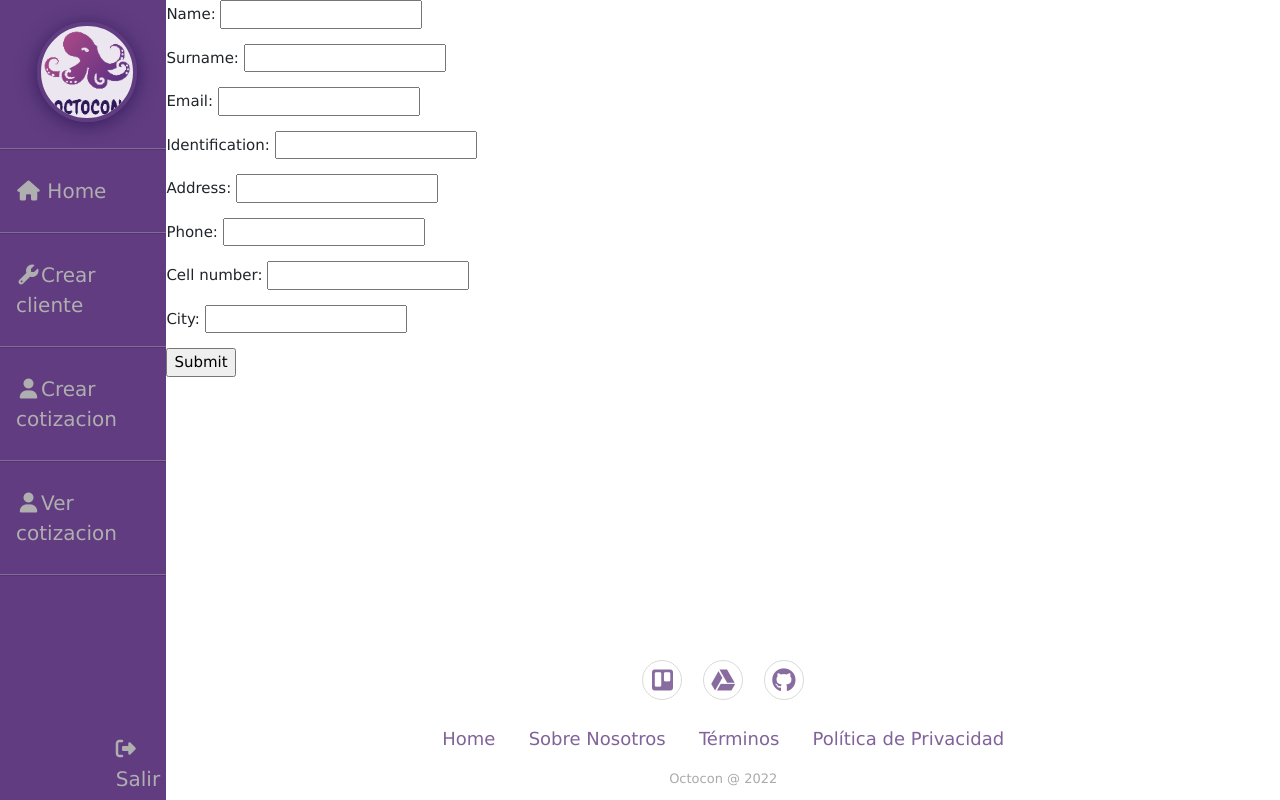
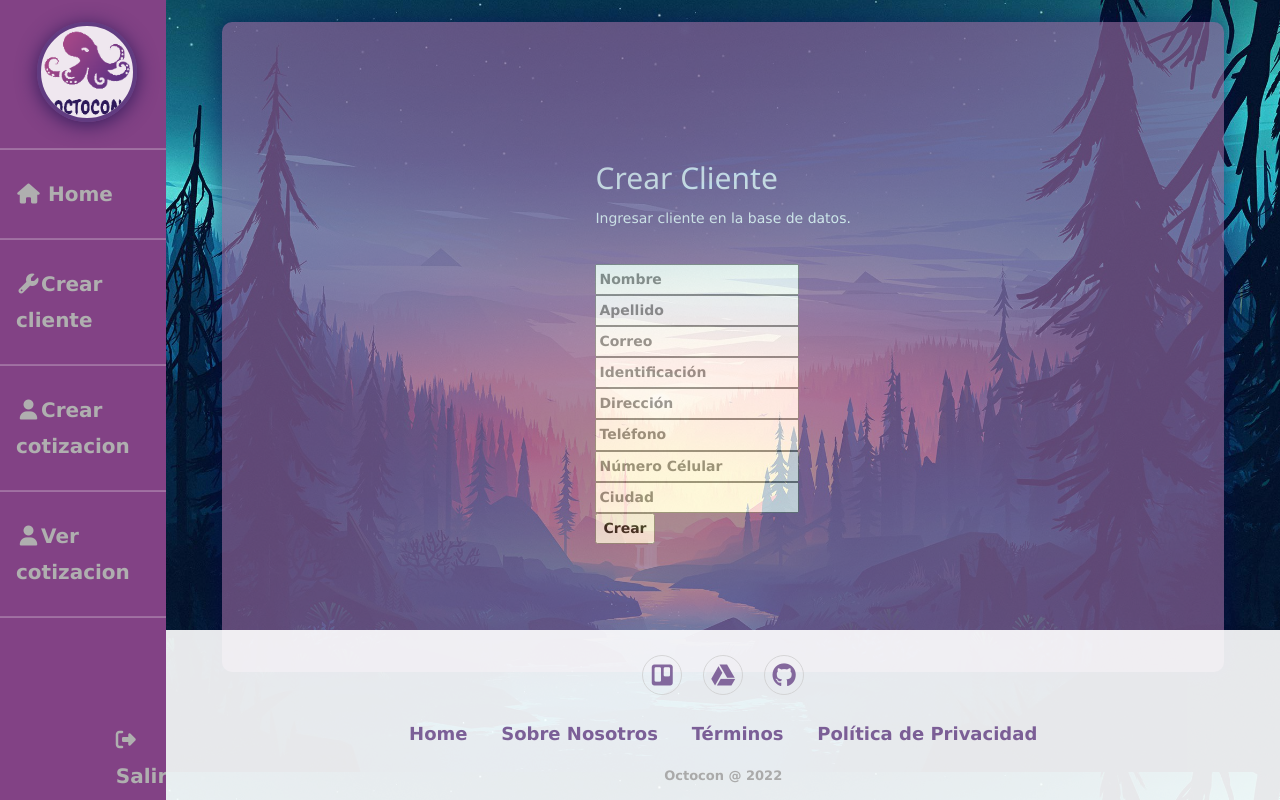
Before and after one commit to ClonesAPP/CA-BackEnd, a Django app: page /create-client/ in a window 1280 px wide. Run offline with Django 4.2, Linux system fonts and the light colour scheme; the visitor is signed in with stand-in values (Sample User, id 1); some libraries are stand-ins or nearby versions.

Commit message:
Some views added

```diff
--- a/backend/api/templates/api/create_client.html
+++ b/backend/api/templates/api/create_client.html
@@ -1,13 +1,74 @@
 {% extends 'main.html' %}
 
 {% block content %}
+<body style="color: #FFFFFF;
+    background-size: cover;
+    background-image: url('/static/images/background2.jpg');
+    position: relative;
+    font-size: 14px;
+    line-height: 1.8;
+    color: #fff;
+    font-weight: 600;
+    ">
+    <div style="margin-top: 2%;
+        margin-bottom: 100px;
+        margin-left: auto;
+        border-radius: 10px;
+        margin-right: auto;
+        width: 90%;
+        height: 650px;
+        overflow: hidden;
+        display: flex;
+        background: #876096;
+        opacity: 0.7;
+        flex: 1 1 100%;
+        box-shadow: 0 0 20px 6px #03054d85;">
 
-<div>
-    <form method="POST" action="">
-        {% csrf_token %}
-        {{form.as_p}}
-        <input type="submit" value="Submit" />
-    </form>
-</div>
-
+        <div style="width: 100%;
+        margin: auto;
+        float: right;
+        display: block;
+        text-align: center;">
+            <form method="POST" id="signup-form" style="
+                display: inline-block;
+                margin-left: auto;
+                margin-right: auto;
+                text-align: left;
+            ">
+                {% csrf_token %}
+                <h2>Crear Cliente</h2>
+                <p style="margin-bottom: 32px;
+                margin-top: 0;
+                font-weight: 400;">Ingresar cliente en la base de datos.</span></p>
+                <div class="form-group">
+                    <input type="text" class="form-input" name="name" required id="id_name" placeholder="Nombre">
+                </div>
+                <div class="form-group">
+                    <input type="email" class="form-input" name="surname" required id="id_surname" placeholder="Apellido">
+                </div>
+                <div class="form-group">
+                    <input type="text" class="form-input" name="email" required id="id_email" placeholder="Correo">
+                </div>
+                <div class="form-group">
+                    <input type="text" class="form-input" name="Identification" required id="id_identification" placeholder="Identificación">
+                </div>
+                <div class="form-group">
+                    <input type="email" class="form-input" name="address" required id="id_address" placeholder="Dirección">
+                </div>
+                <div class="form-group">
+                    <input type="text" class="form-input" name="phone" id="id_phone" placeholder="Teléfono">
+                    <span toggle="#password" class="zmdi zmdi-eye field-icon toggle-password"></span>
+                </div>
+                <div class="form-group">
+                    <input type="email" class="form-input" name="cell_number" required id="id_cell_number" placeholder="Número Célular">
+                </div>
+                <div class="form-group">
+                    <input type="text" class="form-input" name="city" required id="id_city" placeholder="Ciudad">
+                </div>
+                <input type="submit" name="submit" id="submit" class="form-submit submit" value="Crear">
+            </div>
+            </form>
+        </div>
+    </div>
+</body>
 {% endblock content %}
--- a/backend/static/css/footer.css
+++ b/backend/static/css/footer.css
@@ -1,11 +1,11 @@
 .footer-basic{
-    padding: 40px 0;
+    padding: 25px 0;
     background-color: #ffffffe7;
     color: #613c81;
     position:fixed;
     left:13%;
     bottom:0px;
-    height: 180px;
+    height: 170px;
     width:87%
 }
 
@@ -65,4 +65,5 @@
 
 .main{
     margin-left: 13%;
+    position: relative;
 }
--- a/backend/static/css/login_style.css
+++ b/backend/static/css/login_style.css
@@ -40,7 +40,7 @@ body {
 .box-form {
     margin: 2% auto;
     width: 85%;
-    height: 70%;
+    height: 90%;
     background: #FFFFFF;
     border-radius: 10px;
     overflow: hidden;
--- a/backend/static/css/navbar.css
+++ b/backend/static/css/navbar.css
@@ -5,7 +5,7 @@
     z-index: 1;
     top: 0;
     left: 0;
-    background-color: #613c81;
+    background-color: #824285;
     overflow-x: hidden;
     padding-top: 16px;
 }
```
Also changed, not shown: backend/api/templates/api/home.html (+28 -7 lines), backend/static/css/create_client.css (added, +16 -0 lines), backend/static/css/home_style.css (+2 -6 lines), backend/templates/registration/login.html (+3 -8 lines), backend/static/images/background2.jpg (added), backend/static/images/background3.jpg (added), 1 other file.
